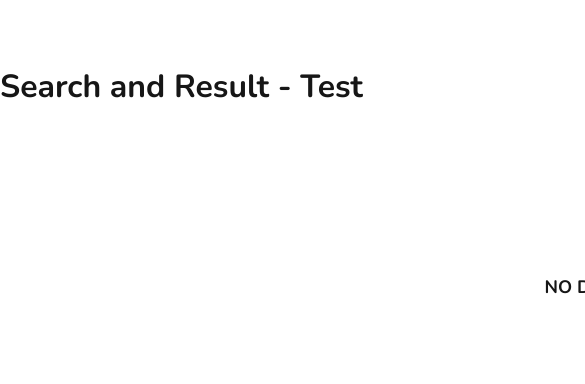
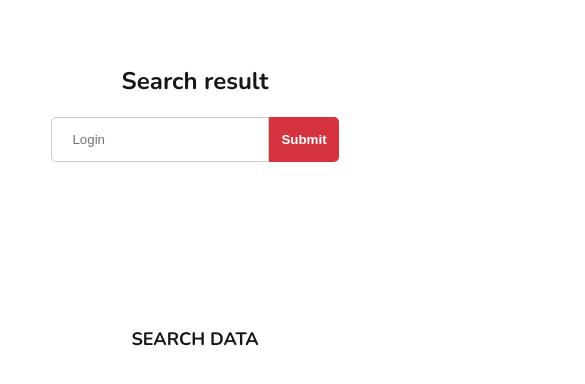
Before and after one commit to Daniel-Santhanaraj/scalio-task, a React (Create React App) app: page / in a window 390 px wide. Shown: the top 384 px of the page, 585 px wide, since content can reach past the window. Built offline with nearby package versions, Linux system fonts and the light colour scheme.

Commit message:
css updates

```diff
--- a/src/App.js
+++ b/src/App.js
@@ -6,15 +6,19 @@ import Results from './components/Results';
 function App() {
   const [login, setLogin] = useState('');
   const [result, setResult ] = useState([]);
+  const [loader, setLoader ] = useState(false);
 
   const dataCall = () => {
+
    // https://api.github.com/search/users?q=foo%20in:login&per_page=3
     if(login !== '') {
+      setLoader(true);
       let url = 'https://api.github.com/search/users?q='+login+'%20in:login';
       fetch(url)
       .then((res) => res.json())
       .then((d) => {
         setResult(d);
+        setLoader(false);
       })
     }
   }
@@ -25,10 +29,21 @@ function App() {
 
   return (
     <div className="App">
-      <div className="container">
-        <Search getLogin = { login => setLogin(login) }/>
-        <Results result={result}/>
+
+      <div className="body-wrap">
+        <div className="container">
+          <Search getLogin = { login => setLogin(login) }/>
+          { (!loader) ?
+            <Results result={result}/>
+          :
+            <div className="lds-roller loader"><div></div><div></div><div></div><div></div><div></div><div></div><div></div><div></div></div>
+          }
+        </div>
       </div>
+
+
+
+
     </div>
   );
 }
--- a/src/App.scss
+++ b/src/App.scss
@@ -23,7 +23,7 @@ body {
 
 .search {
   display: flex;
-  padding: 15px 0;
+  padding: 15px ;
   flex-direction: row;
   justify-content: space-between;
   align-items: middle;
@@ -62,20 +62,24 @@ body {
 }
 
 .result {
+
   .sortDiv {
     display: flex;
     flex-wrap: wrap;
     flex-direction: row;
     justify-content: flex-start;
+
     .cardDiv {
-      padding: 20px;
+      padding: 15px;
       width: 25%;
       box-sizing: border-box;
+
+
+
       .card {
         text-align: center;
         box-shadow: 0 0 9px 0 rgb(0 0 0 / 10%);
         padding: 20px 0;
-
 
         &:hover img {
           transform: scale(1.1);
@@ -91,8 +95,6 @@ body {
           height: 100px;
           border-radius: 50%;
           border: 1px solid #f5f5f5;
-
-
         }
 
         p {
@@ -114,6 +116,7 @@ body {
 
   .sort {
     font-size: 16px;
+    padding: 0 15px;
 
     span {
       padding: 5px 10px;
@@ -123,6 +126,11 @@ body {
       border: 1px solid $red;
       background: #fff;
       color: $color;
+      box-sizing: border-box;
+
+      &:hover {
+        border: 3px solid $red;
+      }
 
       &.active {
         background-color: $red;
@@ -132,3 +140,160 @@ body {
   }
 
 }
+
+
+@media only screen and (max-width: 1024px) {
+  .container {
+    width: 100%;
+  }
+}
+@media only screen and (max-width: 768px) {
+  .container {
+    width: 100%;
+  }
+  .search {
+    display: block;
+    text-align: center;
+
+    h1 {
+      font-size: 24px;
+      margin-bottom: 20px;
+    }
+    input {
+      width: 218px;
+      display: inline-block;
+    }
+    button {
+      display: inline-block;
+      padding: 10px;
+    }
+  }
+
+  .result {
+
+    .sortDiv {
+
+      .cardDiv {
+        width: 50%;
+
+        .card {
+          img {
+            width: 55px;
+            height: 55px;
+          }
+
+          h3 {
+            font-size: 14px;
+          }
+
+          p {
+            font-size: 12px;
+          }
+        }
+      }
+    }
+  }
+}
+
+
+/* Css loader */
+.body-wrap {
+  background-color: $white;
+}
+@keyframes lds-roller {
+	0% {
+		transform: rotate(0deg);
+	}
+	100% {
+		transform: rotate(360deg);
+	}
+}
+.lds-roller {
+	display: inline-block;
+	position: fixed;
+	width: 80px;
+	height: 80px;
+  left: 0;
+  right: 0;
+  margin: AUTO;
+  top: 0;
+  bottom: 0;
+
+	div {
+		animation: lds-roller 1.2s cubic-bezier(0.5, 0, 0.5, 1) infinite;
+		transform-origin: 40px 40px;
+
+		&:after {
+			content: " ";
+			display: block;
+			position: absolute;
+			width: 7px;
+			height: 7px;
+			border-radius: 50%;
+			background: $red;
+			margin: -4px 0 0 -4px;
+		}
+
+		&:nth-child(1) {
+			animation-delay: -0.036s;
+
+			&:after {
+				top: 63px;
+				left: 63px;
+			}
+		}
+
+		&:nth-child(2) {
+			animation-delay: -0.072s;
+
+			&:after {
+				top: 68px;
+				left: 56px;
+			}
+		}
+
+		&:nth-child(3) {
+			animation-delay: -0.108s;
+
+			&:after {
+				top: 71px;
+				left: 48px;
+			}
+		}
+		&:nth-child(4) {
+			animation-delay: -0.144s;
+			&:after {
+				top: 72px;
+				left: 40px;
+			}
+		}
+		&:nth-child(5) {
+			animation-delay: -0.18s;
+			&:after {
+				top: 71px;
+				left: 32px;
+			}
+		}
+		&:nth-child(6) {
+			animation-delay: -0.216s;
+			&:after {
+				top: 68px;
+				left: 24px;
+			}
+		}
+		&:nth-child(7) {
+			animation-delay: -0.252s;
+			&:after {
+				top: 63px;
+				left: 17px;
+			}
+		}
+		&:nth-child(8) {
+			animation-delay: -0.288s;
+			&:after {
+				top: 56px;
+				left: 12px;
+			}
+		}
+	}
+}
--- a/src/components/Results.js
+++ b/src/components/Results.js
@@ -41,7 +41,7 @@ const Result = (props) => {
                         </div>
                     )
                 })
-                : <p className="no-data">No data</p>
+                : <p className="no-data">Search data</p>
             }
             </div>
         </div>
--- a/src/components/Search.js
+++ b/src/components/Search.js
@@ -13,7 +13,7 @@ const Search = (props) => {
     return (
         <div className="search">
             <div>
-                <h1>Search and Result - Test</h1>
+                <h1>Search result</h1>
             </div>
             <div>
                 <input type="text" className="input" placeholder="Login" onChange={ (e) => setUser(e.target.value)} onKeyDown={(e) => _handleKeyDown(e)}/>
```
